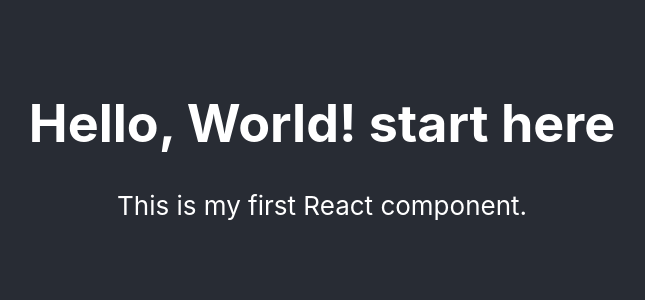
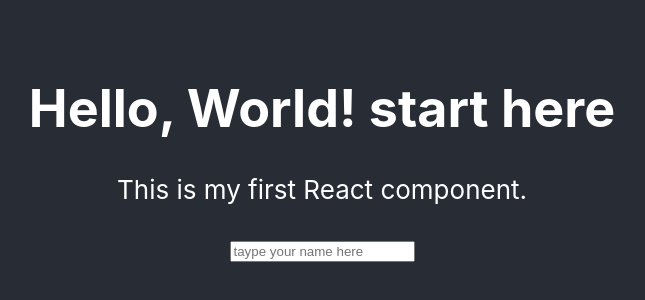
Before and after one commit to ees-salmi/books, a React (Create React App) app: page / in a window 1280 px wide. Shown: the part 248-548 px from the top of the page, without its empty margins (318-963 px from the left). Built offline with nearby package versions, Linux system fonts and the light colour scheme.

Commit message:
adding forms

```diff
--- a/src/App.js
+++ b/src/App.js
@@ -10,6 +10,7 @@
           <div>
               <h1>Hello, World! start here</h1>
               <p>This is my first React component.</p>
+              <input type="text" placeholder='taype your name here'></input>
           </div>
         </header>
       </header>
```
